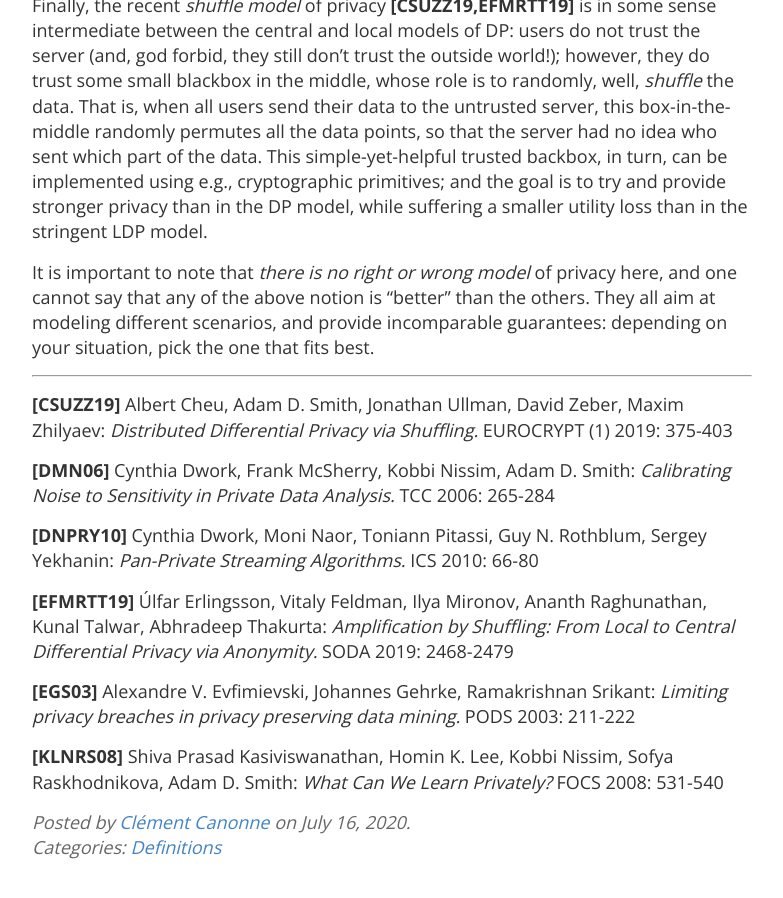
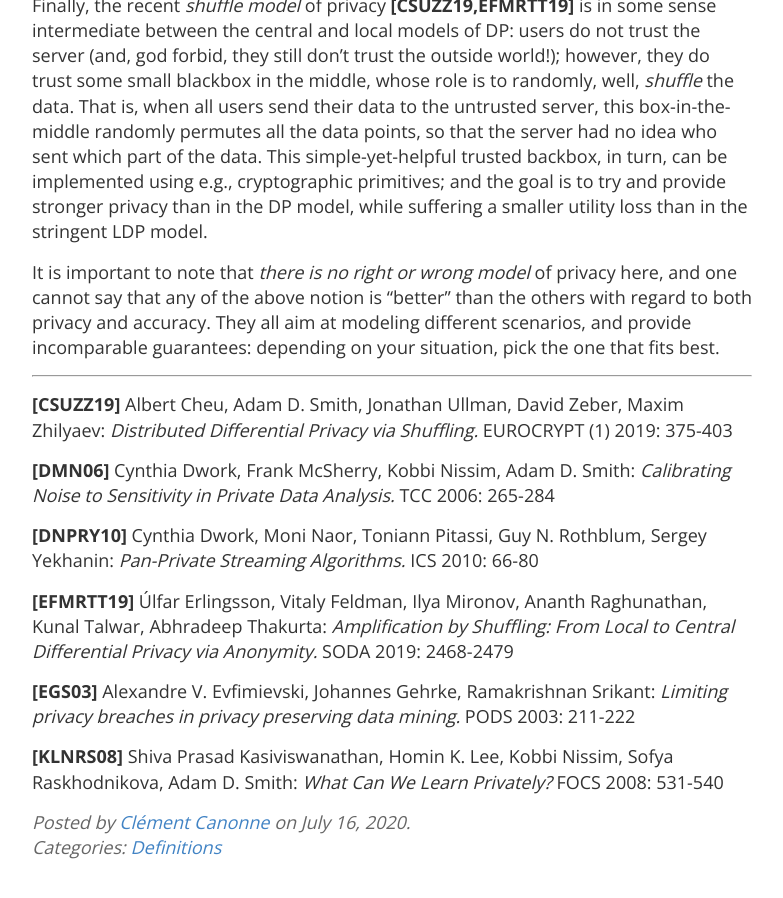
Before and after one commit to differentialprivacy/differentialprivacy, a Jekyll site: the page built from _posts/2020-07-16-trustmodels.md, in a window 1280 px wide and 900 px high, scrolled down 1227 px. Shown: the whole window, without its empty margins (248-1031 px from the left). Built offline with Jekyll 4.4.1, drawn with Linux system fonts in a browser that asks for light colours.

Commit message:
Update 2020-07-16-trustmodels.md

```diff
--- a/_posts/2020-07-16-trustmodels.md
+++ b/_posts/2020-07-16-trustmodels.md
@@ -26,7 +26,7 @@ The *pan-privacy model* **\[DNPRY10\]** introduces the notion of time. Each user
 
 Finally, the recent *shuffle model* of privacy **\[CSUZZ19,EFMRTT19\]** is in some sense intermediate between the central and local models of DP: users do not trust the server (and, god forbid, they still don't trust the outside world!); however, they do trust some small blackbox in the middle, whose role is to randomly, well, _shuffle_ the data. That is, when all users send their data to the untrusted server, this box-in-the-middle randomly permutes all the data points, so that the server had no idea who sent which part of the data. This simple-yet-helpful trusted backbox, in turn, can be implemented using e.g., cryptographic primitives; and the goal is to try and provide stronger privacy than in the DP model, while suffering a smaller utility loss than in the stringent LDP model.
 
-It is important to note that _there is no right or wrong model_ of privacy here, and one cannot say that any of the above notion is "better" than the others. They all aim at modeling different scenarios, and provide incomparable guarantees: depending on your situation, pick the one that fits best.
+It is important to note that _there is no right or wrong model_ of privacy here, and one cannot say that any of the above notion is "better" than the others with regard to both privacy and accuracy. They all aim at modeling different scenarios, and provide incomparable guarantees: depending on your situation, pick the one that fits best.
 
 ---
 
```
